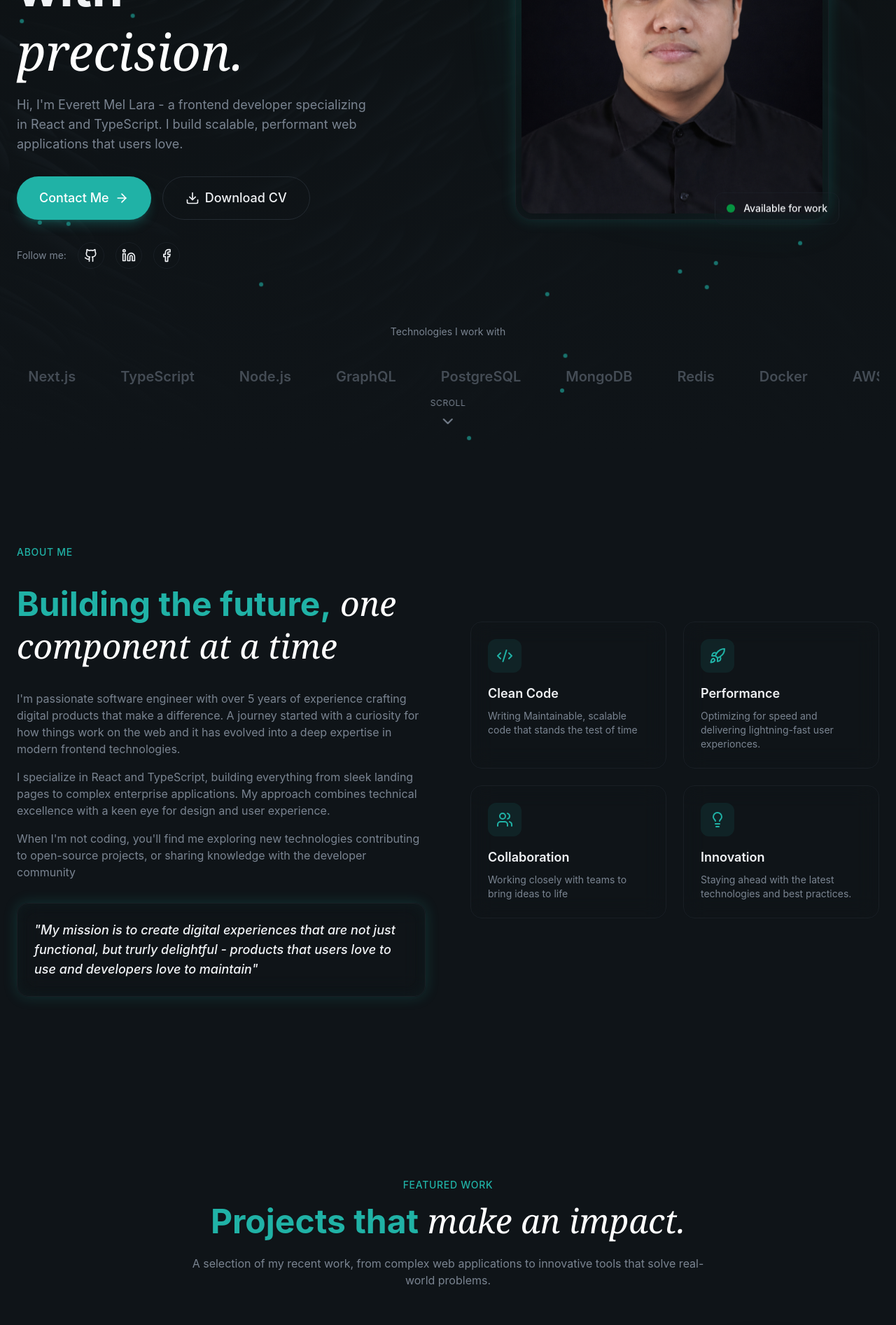
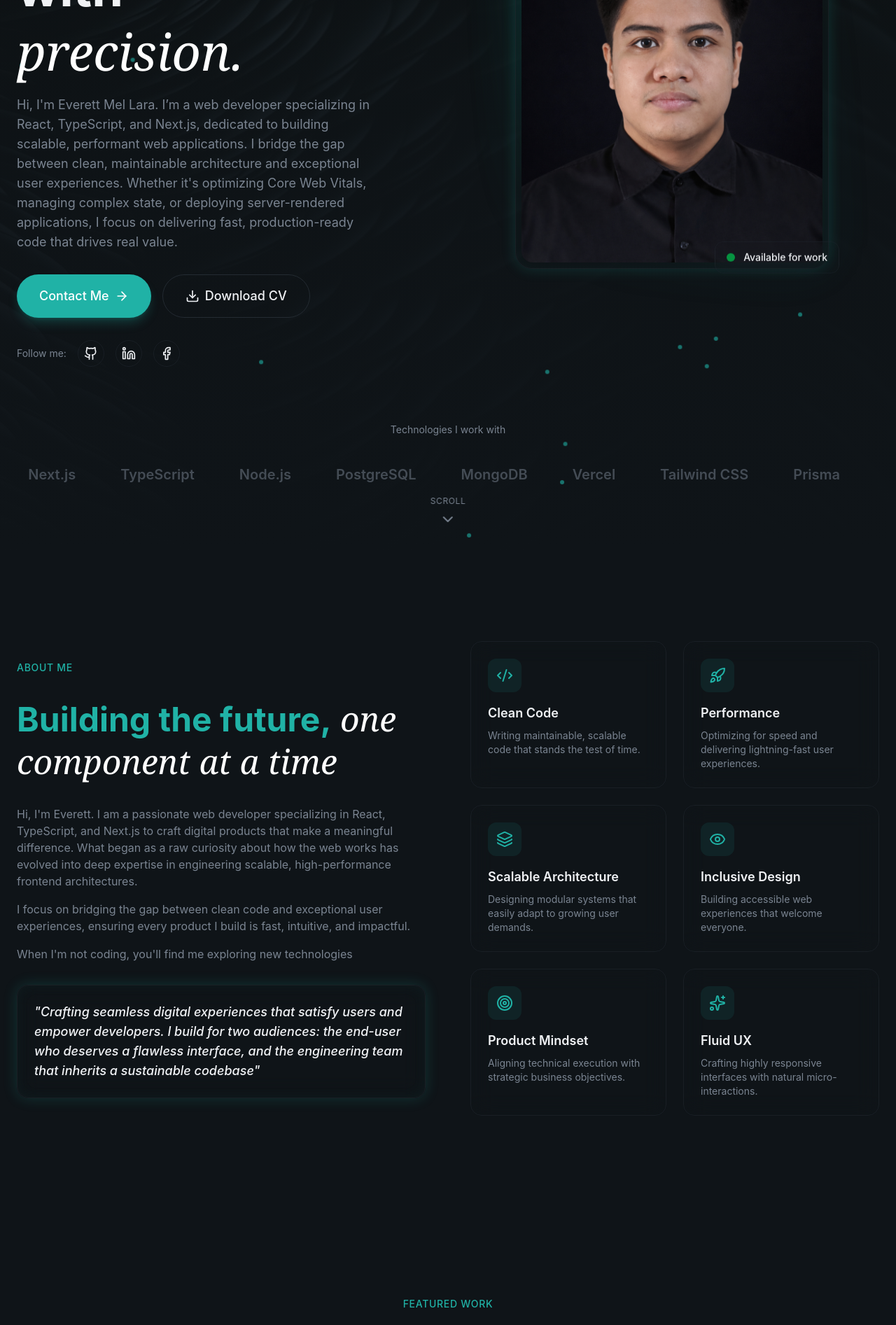
Before and after one commit to Everett911/Personal-Porfolio, a React (Vite) app: page / in a window 1280 px wide. Shown: the part 440-2333 px from the top of the page at 70% size. Built offline with nearby package versions, Linux system fonts and the light colour scheme.

Commit message:
updating my portfolio

```diff
--- a/src/sections/About.tsx
+++ b/src/sections/About.tsx
@@ -1,28 +1,40 @@
-import { Code2, Lightbulb, Rocket, Users } from "lucide-react";
+import { Code2, Eye, Layers, Rocket, Sparkles, Target } from "lucide-react";
 
 const highlights = [
   {
     icon: Code2,
     title: "Clean Code",
     description:
-      "Writing Maintainable, scalable code that stands the test of time",
+      "Writing maintainable, scalable code that stands the test of time.",
   },
   {
     icon: Rocket,
     title: "Performance",
     description:
-      "Optimizing for speed and delivering lightning-fast user experionces.",
+      "Optimizing for speed and delivering lightning-fast user experiences.",
   },
   {
-    icon: Users,
-    title: "Collaboration",
-    description: "Working closely with teams to bring ideas to life",
+    icon: Layers,
+    title: "Scalable Architecture",
+    description:
+      "Designing modular systems that easily adapt to growing user demands.",
   },
   {
-    icon: Lightbulb,
-    title: "Innovation",
+    icon: Eye,
+    title: "Inclusive Design",
+    description: "Building accessible web experiences that welcome everyone.",
+  },
+  {
+    icon: Target,
+    title: "Product Mindset",
     description:
-      "Staying ahead with the latest technologies and best practices.",
+      "Aligning technical execution with strategic business objectives.",
+  },
+  {
+    icon: Sparkles,
+    title: "Fluid UX",
+    description:
+      "Crafting highly responsive interfaces with natural micro-interactions.",
   },
 ];
 
@@ -48,30 +60,28 @@ export function About() {
             </h2>
             <div className="space-y-4 text-muted-foreground animate-fade-in animation-delay-200">
               <p>
-                I'm passionate software engineer with over 5 years of experience
-                crafting digital products that make a difference. A journey
-                started with a curiosity for how things work on the web and it
-                has evolved into a deep expertise in modern frontend
-                technologies.
+                Hi, I'm Everett. I am a passionate web developer specializing in
+                React, TypeScript, and Next.js to craft digital products that
+                make a meaningful difference. What began as a raw curiosity
+                about how the web works has evolved into deep expertise in
+                engineering scalable, high-performance frontend architectures.
               </p>
               <p>
-                I specialize in React and TypeScript, building everything from
-                sleek landing pages to complex enterprise applications. My
-                approach combines technical excellence with a keen eye for
-                design and user experience.
+                I focus on bridging the gap between clean code and exceptional
+                user experiences, ensuring every product I build is fast,
+                intuitive, and impactful.
               </p>
               <p>
                 When I'm not coding, you'll find me exploring new technologies
-                contributing to open-source projects, or sharing knowledge with
-                the developer community
               </p>
             </div>
 
             <div className="glass rounded-2xl p-6 glow-border animate-fade-in animation-delay-300">
               <p className="text-lg font-medium italic text-foreground">
-                "My mission is to create digital experiences that are not just
-                functional, but trurly delightful - products that users love to
-                use and developers love to maintain"
+                "Crafting seamless digital experiences that satisfy users and
+                empower developers. I build for two audiences: the end-user who
+                deserves a flawless interface, and the engineering team that
+                inherits a sustainable codebase"
               </p>
             </div>
           </div>
--- a/src/sections/Hero.tsx
+++ b/src/sections/Hero.tsx
@@ -15,17 +15,11 @@ const skills = [
   "Next.js",
   "TypeScript",
   "Node.js",
-  "GraphQL",
   "PostgreSQL",
   "MongoDB",
-  "Redis",
-  "Docker",
-  "AWS",
   "Vercel",
   "Tailwind CSS",
   "Prisma",
-  "Jest",
-  "Cypress",
   "Figma",
   "Git",
   "GitHub Actions",
@@ -44,7 +38,6 @@ export function Hero() {
   const dots = useMemo(() => generateDots(30), []);
   return (
     <section className="relative min-h-screen flex items-center  overflow-hidden">
-      {/* Background */}
       <div className="absolute inset-0">
         <img
           src="/projects/hero-bg.jpg"
@@ -97,9 +90,13 @@ export function Hero() {
                 </span>
               </h1>
               <p className="text-lg text-muted-foreground max-w-lg animate-fade-in animation-delay-200">
-                Hi, I'm Everett Mel Lara - a frontend developer specializing in
-                React and TypeScript. I build scalable, performant web
-                applications that users love.
+                Hi, I'm Everett Mel Lara. I’m a web developer specializing in
+                React, TypeScript, and Next.js, dedicated to building scalable,
+                performant web applications. I bridge the gap between clean,
+                maintainable architecture and exceptional user experiences.
+                Whether it's optimizing Core Web Vitals, managing complex state,
+                or deploying server-rendered applications, I focus on delivering
+                fast, production-ready code that drives real value.
               </p>
             </div>
 
--- a/src/sections/Projects.tsx
+++ b/src/sections/Projects.tsx
@@ -11,6 +11,22 @@ interface Project {
 }
 
 const projects: Project[] = [
+  {
+    title: "E-Commerce Platform",
+    description:
+      "Digi-Express is an e-commerce platform built similarly to a lightweight Amazon architecture, featuring a centralized digital storefront engineered for high-volume retail across fashion, accessories, and home goods. Acting as a direct-to-consumer marketplace model, it mimics major enterprise storefronts by integrating an extensive multi-tier catalog management system, a dynamic promotional pipeline for real-time seasonal marketing campaigns, and a media-rich content module designed to optimize platform engagement and maximize customer retention.",
+    image: "/projects/project-2.png",
+    tags: [
+      "Next-Js",
+      "Stripe",
+      "",
+      "BetterAuth",
+      "Prisma(PostgreSQL)",
+      "Typescript",
+    ],
+    link: "https://digi-express-alpha.vercel.app/",
+    github: "https://github.com/Everett911/digi-express",
+  },
   {
     title: "Weather App",
     description:
@@ -27,15 +43,6 @@ const projects: Project[] = [
     ],
     link: "https://weather-app-three-topaz-49.vercel.app/",
     github: "https://github.com/Everett911/Weather-App",
-  },
-  {
-    title: "E-Commerce Platform",
-    description:
-      "A full-feature e-commerce solution with inventory management, payment management and tracking order",
-    image: "/projects/project-2.png",
-    tags: ["React", "Stripe", "PostgreSQL", "Tailwind"],
-    link: "#",
-    github: "#",
   },
   {
     title: "AI Writing Assistant",
@@ -77,7 +84,7 @@ export function Projects() {
           </h2>
           <p className="text-muted-foreground animate-fade-in animation-delay-200">
             A selection of my recent work, from complex web applications to
-            innovative tools that solve real-world problems.
+            innovative tools that codes are maintainable.
           </p>
         </div>
         {/* Projects Grid */}
```
